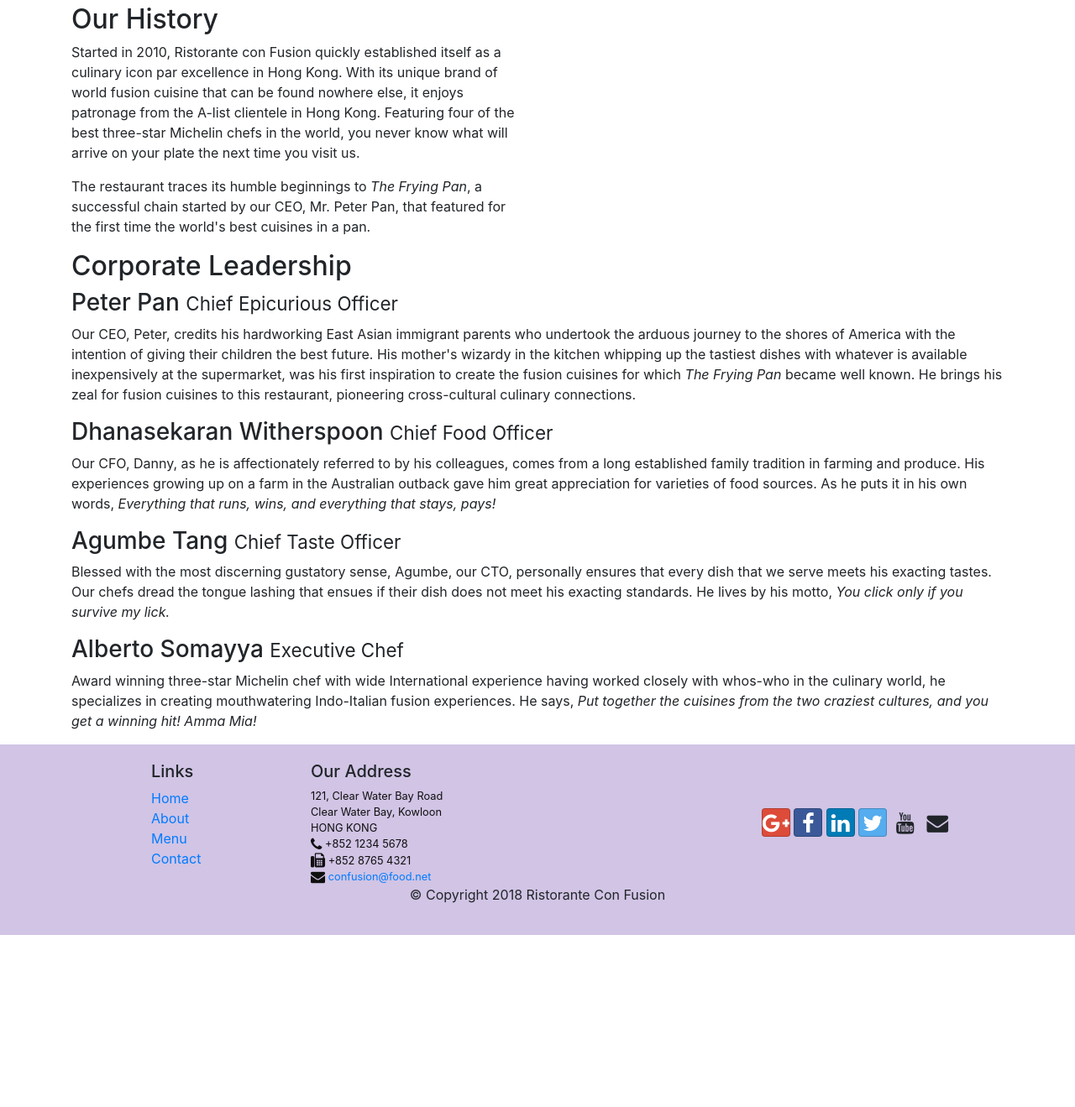
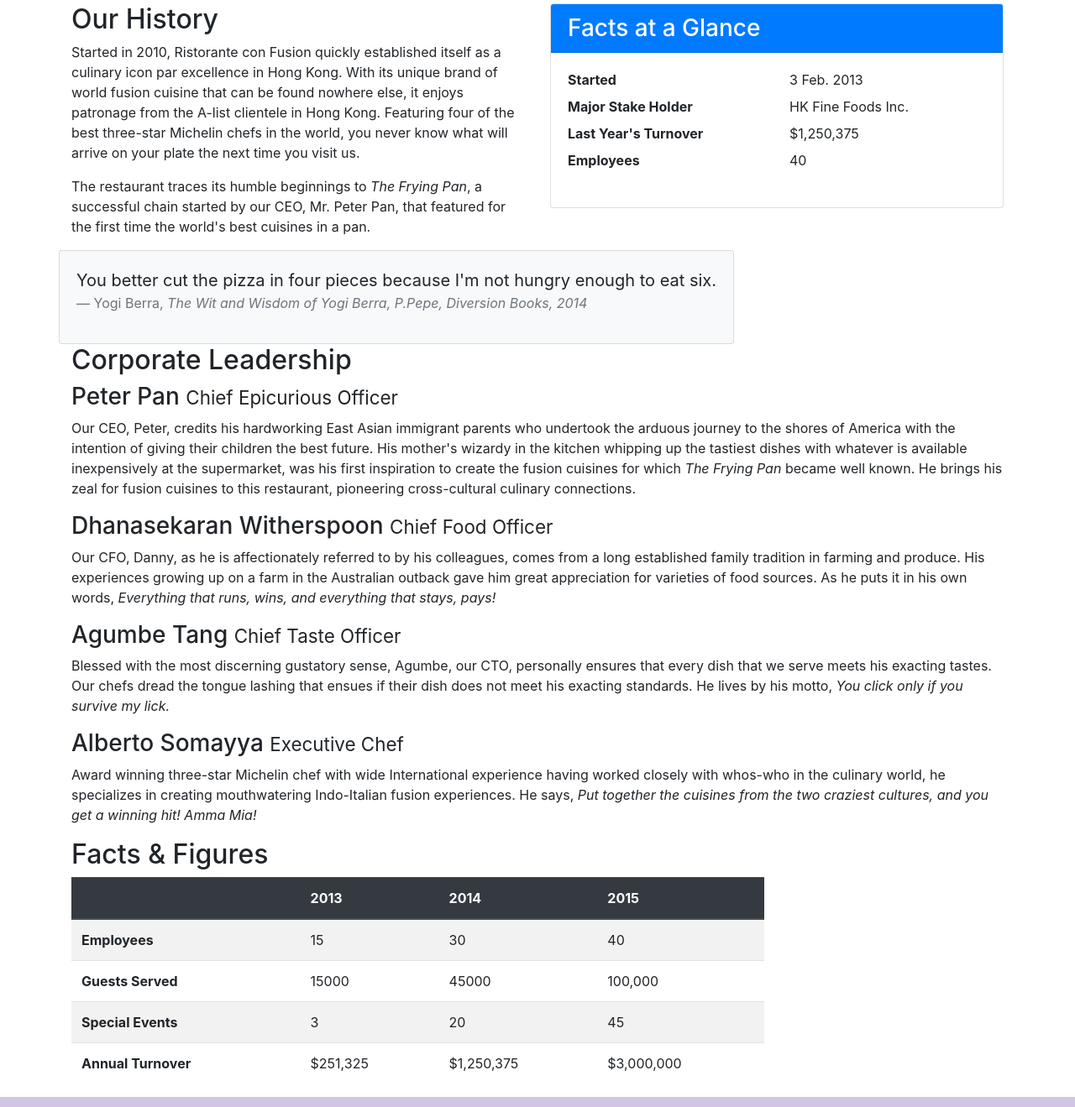
Before and after one commit to haran2001/project1, a website: page Bootstrap4/conFusion/aboutus.html in a window 1280 px wide. Shown: the part 461-1780 px from the top of the page at 84% size. Before the commit the page ends 1625 px from the top, so only its background shows below. Drawn offline with nearby package versions, Linux system fonts and the light colour scheme.

Commit message:
tables and cards

```diff
--- a/Bootstrap4/conFusion/aboutus.html
+++ b/Bootstrap4/conFusion/aboutus.html
@@ -64,7 +64,34 @@
                 <p>Started in 2010, Ristorante con Fusion quickly established itself as a culinary icon par excellence in Hong Kong. With its unique brand of world fusion cuisine that can be found nowhere else, it enjoys patronage from the A-list clientele in Hong Kong.  Featuring four of the best three-star Michelin chefs in the world, you never know what will arrive on your plate the next time you visit us.</p>
                 <p>The restaurant traces its humble beginnings to <em>The Frying Pan</em>, a successful chain started by our CEO, Mr. Peter Pan, that featured for the first time the world's best cuisines in a pan.</p>
             </div>
-            <div>
+            <div class = "col-sm">
+                <div class = "card">
+                    <h3 class = "card-header bg-primary text-white ">Facts at a Glance</h3>
+                    <div class = "card-body">
+                        <dl class = "row">
+                            <dt class = "col-6">Started</dt>
+                            <dd class = "col-6">3 Feb. 2013</dd>
+                            <dt class = "col-6">Major Stake Holder</dt>
+                            <dd class = "col-6">HK Fine Foods Inc.</dd>
+                            <dt class = "col-6">Last Year's Turnover</dt>
+                            <dd class = "col-6">$1,250,375</dd>
+                            <dt class = "col-6">Employees</dt>
+                            <dd class = "col-6">40</dd>
+                        </dl>
+                    </div>
+                </div>
+            </div>
+            <div class = "col12">
+                <div class = "card card-body bg-light">
+                    <blockquote class = "blockquote">
+                        <p class = "mb-0">You better cut the pizza in four pieces because I'm not hungry enough to eat six.</p>
+                        <footer class = "blockquote-footer">Yogi Berra,
+                            <cite title = "Source Title">
+                                The Wit and Wisdom of Yogi Berra, P.Pepe, Diversion Books, 2014
+                            </cite>
+                        </footer>
+                    </blockquote>
+                </div>
             </div>
         </div>
 
@@ -82,7 +109,52 @@
                 <p class = "d-none d-sm-block">Award winning three-star Michelin chef with wide International experience having worked closely with whos-who in the culinary world, he specializes in creating mouthwatering Indo-Italian fusion experiences. He says, <em>Put together the cuisines from the two craziest cultures, and you get a winning hit! Amma Mia!</em></p>
             </div>
        </div>
+       <div class = "row row-content">
+            <div class = "col-12 col-sm-9">
+                <h2>Facts &amp; Figures</h2>
+                <div class = "table-responsive">
+                <table class = "table table-striped">
+                    <thead class = "thead-dark">
+                        <tr>
+                            <th>&nbsp;</th>
+                            <th>2013</th>
+                            <th>2014</th>
+                            <th>2015</th>
+                        </tr>
+                    </thead>
+                    <tbody>
+                        <tr>
+                            <th>Employees</th>
+                            <td>15</td>
+                            <td>30</td>
+                            <td>40</td>
+                        </tr>
+                        <tr>
+                            <th>Guests Served</th>
+                            <td>15000</td>
+                            <td>45000</td>
+                            <td>100,000</td>
+                        </tr>
+                        <tr>
+                            <th>Special Events</th>
+                            <td>3</td>
+                            <td>20</td>
+                            <td>45</td>
+                        </tr>
+                        <tr>
+                            <th>Annual Turnover</th>
+                            <td>$251,325</td>
+                            <td>$1,250,375</td>
+                            <td>$3,000,000</td>
+                        </tr>
+                    </tbody>
+                </table>
+                </div>
+            </div>
+            <div class = "col-12 col-sm-3">
 
+            </div>
+       </div>
     </div>
 
     <footer class="footer">
```
